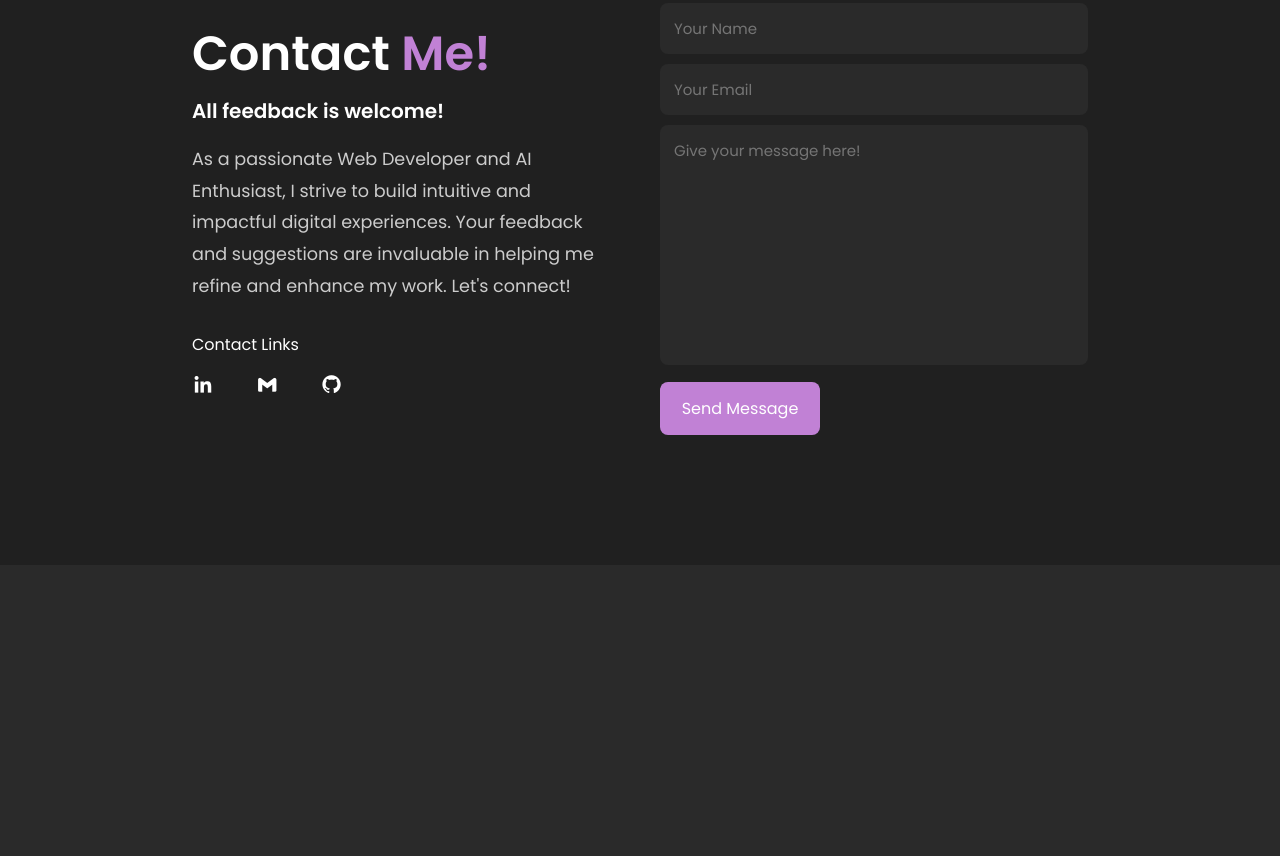
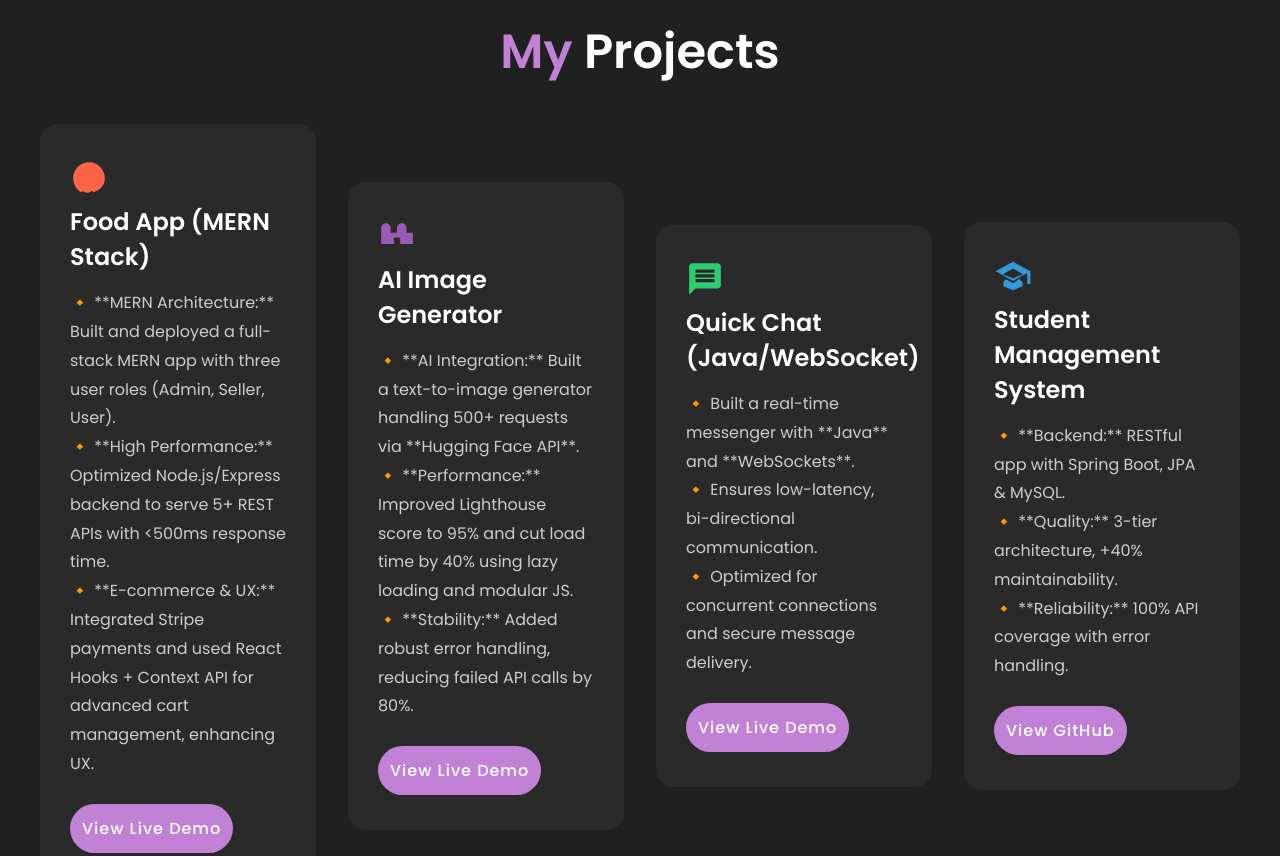
Before and after one commit to Nitesh974/MyPortfolio, a plain HTML site: page index.html in a window 1280 px wide. Shown: the part 2153-3009 px from the top of the page. Before the commit the page ends 2718 px from the top, so only its background shows below. Drawn offline with nearby package versions, Linux system fonts and the light colour scheme.

Commit message:
Update index.html

```diff
--- a/index.html
+++ b/index.html
@@ -100,6 +100,80 @@
 	</div>
 
 </section>
+                 ///////projects////////
+	<section class="Profiles" id="Profiles">
+    <div class="main-text">
+        <h2><span>My </span>Projects</h2>
+    </div>
+
+    <div class="Profiles-content Profiles-content">
+
+        <div class="box">
+            <div class="s-icons">
+                <svg xmlns="http://www.w3.org/2000/svg" viewBox="0 0 24 24" id="food-app">
+                    <path fill="#FF6347" d="M18.8 15.25A5.99 5.99 0 0 0 12 10c-3.31 0-6 2.69-6 6 0 1.95.93 3.7 2.4 4.8l2.13-2.13a2 2 0 0 1 2.83 0l2.13 2.13c1.47-1.1 2.4-2.85 2.4-4.8zM12 2C6.48 2 2 6.48 2 12c0 3.86 2.06 7.23 5.14 9.07l.95-.95a4 4 0 0 0 5.82 0l.95.95C19.94 19.23 22 15.86 22 12c0-5.52-4.48-10-10-10z"></path>
+                </svg>
+            </div>
+            <h3>Food App (MERN Stack)</h3>
+         <p>
+    🔸 **MERN Architecture:** Built and deployed a full-stack MERN app with three user roles (Admin, Seller, User).<br>
+    🔸 **High Performance:** Optimized Node.js/Express backend to serve 5+ REST APIs with <500ms response time.<br>
+    🔸 **E-commerce & UX:** Integrated Stripe payments and used React Hooks + Context API for advanced cart management, enhancing UX.
+</p>
+
+            <a href="https://food-app-gn8d.onrender.com/#explore-menu" class="btn">View Live Demo</a>
+        </div>
+
+        <div class="box">
+            <div class="s-icons">
+                <svg xmlns="http://www.w3.org/2000/svg" viewBox="0 0 24 24" id="ai-generator">
+                    <path fill="#9B59B6" d="M22 10h-4V7c0-1.66-1.34-3-3-3s-3 1.34-3 3v3h-4V7c0-1.66-1.34-3-3-3S2 5.34 2 7v10h20v-7zm-8 7h-4v-4h4v4z"></path>
+                </svg>
+            </div>
+            <h3>AI Image Generator</h3>
+         <p>
+    🔸 **AI Integration:** Built a text-to-image generator handling 500+ requests via **Hugging Face API**.<br>
+    🔸 **Performance:** Improved Lighthouse score to 95% and cut load time by 40% using lazy loading and modular JS.<br>
+    🔸 **Stability:** Added robust error handling, reducing failed API calls by 80%.
+</p>
+
+            <a href="https://nitesh974.github.io/AI---Image-Generator/" class="btn">View Live Demo</a>
+        </div>
+
+        <div class="box">
+            <div class="s-icons">
+                <svg xmlns="http://www.w3.org/2000/svg" viewBox="0 0 24 24" id="quick-chat">
+                    <path fill="#2ECC71" d="M20 2H4c-1.1 0-2 .9-2 2v18l4-4h14c1.1 0 2-.9 2-2V4c0-1.1-.9-2-2-2zm-2 12H6v-2h12v2zm0-3H6V9h12v2zm0-3H6V6h12v2z"></path>
+                </svg>
+            </div>
+            <h3>Quick Chat (Java/WebSocket)</h3>
+            <p>
+    🔸 Built a real-time messenger with **Java** and **WebSockets**.<br>
+    🔸 Ensures low-latency, bi-directional communication.<br>
+    🔸 Optimized for concurrent connections and secure message delivery.
+</p>
+            <a href="https://quickchat-ref0.onrender.com/" class="btn">View Live Demo</a>
+        </div>
+
+        <div class="box">
+            <div class="s-icons">
+                <svg xmlns="http://www.w3.org/2000/svg" viewBox="0 0 24 24" id="student-management">
+                    <path fill="#3498DB" d="M12 3L1 9l11 6 9-4.91V17h2V9L12 3zm6.3 7.82L12 13.43 5.7 10.82 12 7.21l6.3 3.61zm-1.87 2.82L12 16.59l-4.43-2.55L6 15.65v2.88L12 21l6-2.47v-2.88l-1.57-.9z"></path>
+                </svg>
+            </div>
+            <h3>Student Management System</h3>
+          <p>
+    🔸 **Backend:** RESTful app with Spring Boot, JPA & MySQL.<br>
+    🔸 **Quality:** 3-tier architecture, +40% maintainability.<br>
+    🔸 **Reliability:** 100% API coverage with error handling.
+</p>
+
+
+            <a href="https://github.com/Nitesh974/Student-Management-" class="btn">View GitHub</a>
+        </div>
+    </div>
+</section>
+
 
 <!-----------Contact-------------->
 <section class="contact" id="contact">
```
